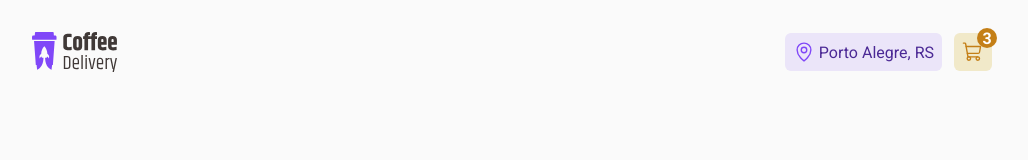
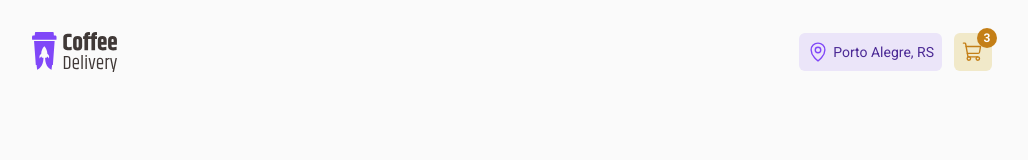
Before and after one commit to felipecfb/coffee-delivery, a React (Vite) app: page / in a window 1280 px wide. Shown: the top 160 px of the page, without its empty margins (128-1156 px from the left). Built offline with nearby package versions, Linux system fonts and the light colour scheme.

Commit message:
💄 style: updating css of header

```diff
--- a/src/components/Header/styles.ts
+++ b/src/components/Header/styles.ts
@@ -32,6 +32,7 @@ export const Location = styled(baseNavbarItems)`
 
   span {
     color: ${({ theme }) => theme.purple.dark};
+    font-size: 14px;
   }
 `
 
@@ -55,6 +56,7 @@ export const Cart = styled(baseNavbarItems)`
 
     background: ${({ theme }) => theme.yellow.dark};
     color: ${({ theme }) => theme.white};
+    font-size: 12px;
     font-weight: bold;
   }
 `
```
